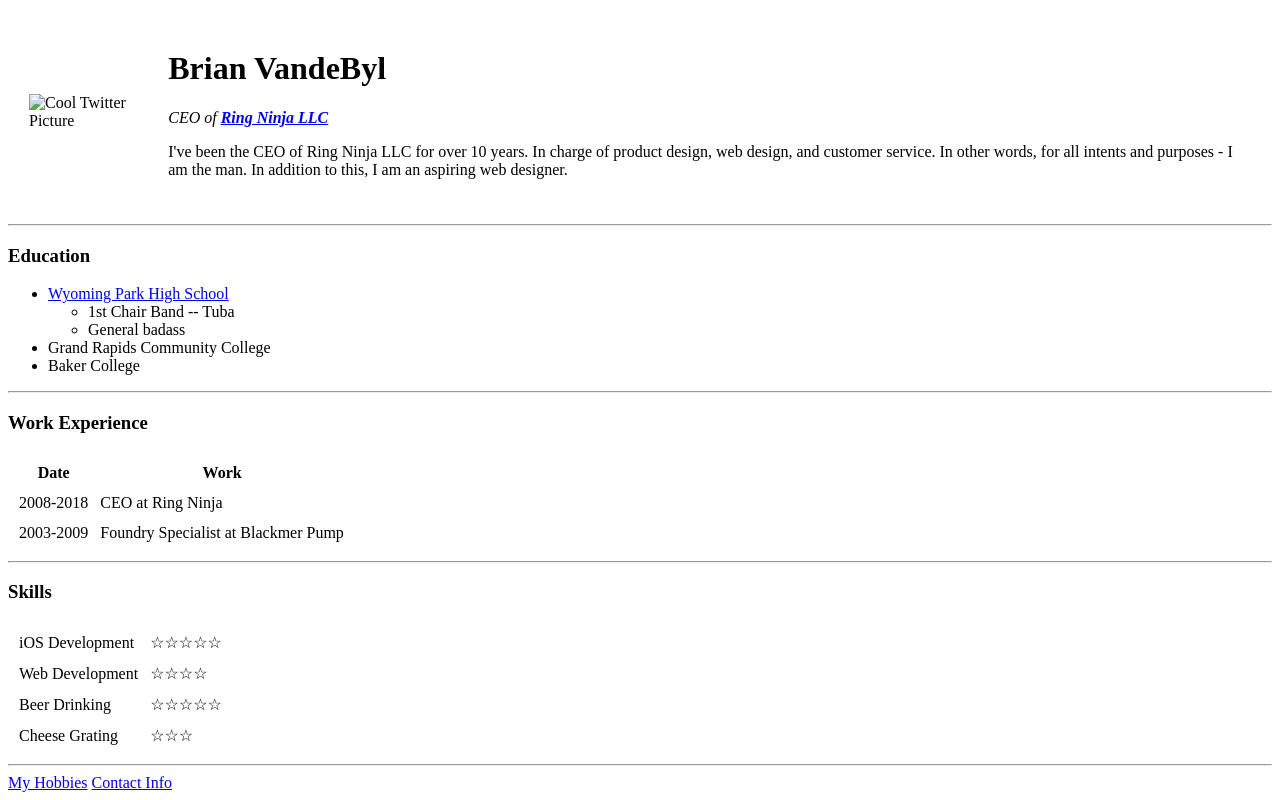
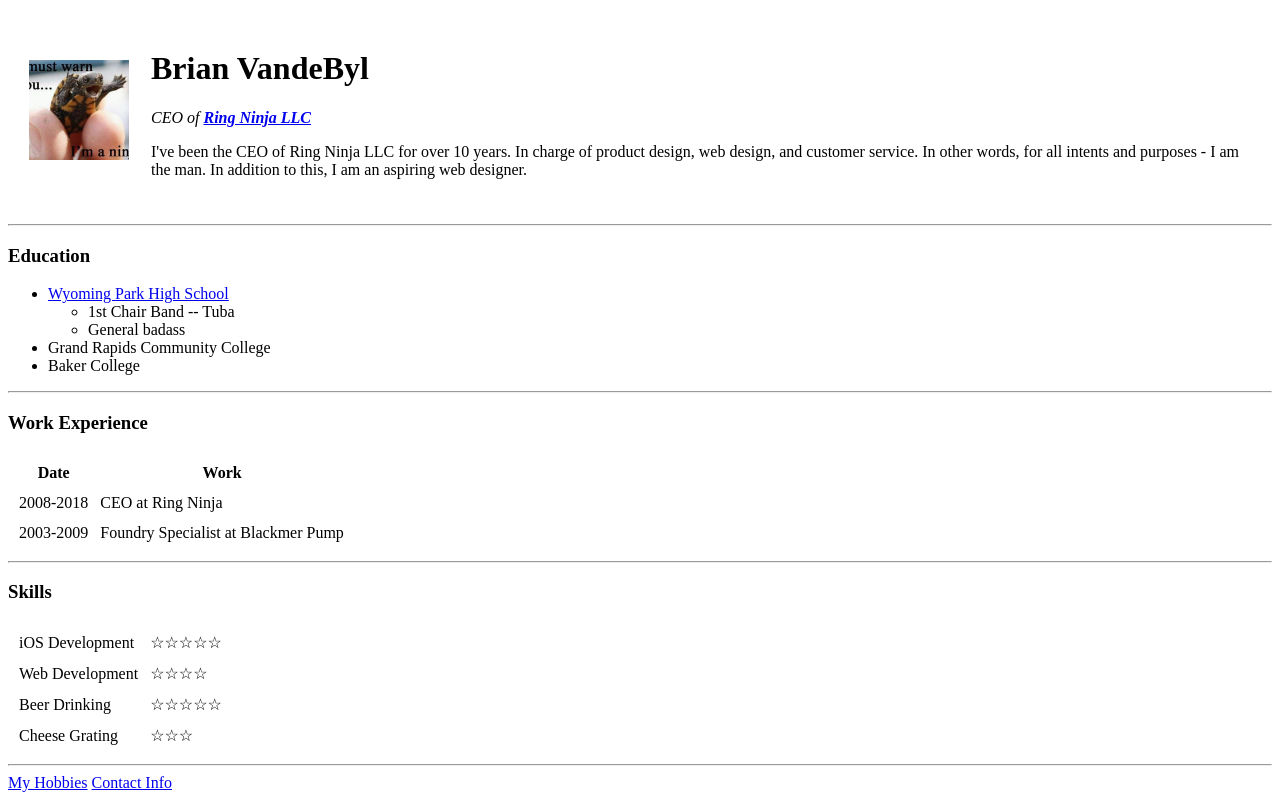
Before and after one commit to BigDutchGR/cv, a plain HTML site: page index.html in a window 1280 px wide. Drawn offline with Linux system fonts and the light colour scheme; the site is published under a folder, as on GitHub Pages, so addresses that start at the root find nothing.

Commit message:
Update index.html

```diff
--- a/index.html
+++ b/index.html
@@ -9,7 +9,7 @@
 <body>
   <table cellspacing="20">
     <tr>
-      <td><img src="/images/turtle.jpg" alt="Cool Twitter Picture" height="100" width="100"></td>
+      <td><img src="images/turtle.jpg" alt="Cool Twitter Picture" height="100" width="100"></td>
       <td>
         <h1>Brian VandeByl</h1>
         <p><em>CEO of <strong><a href="http://ring-ninja.com">Ring Ninja LLC</a></strong></em></p>
```
